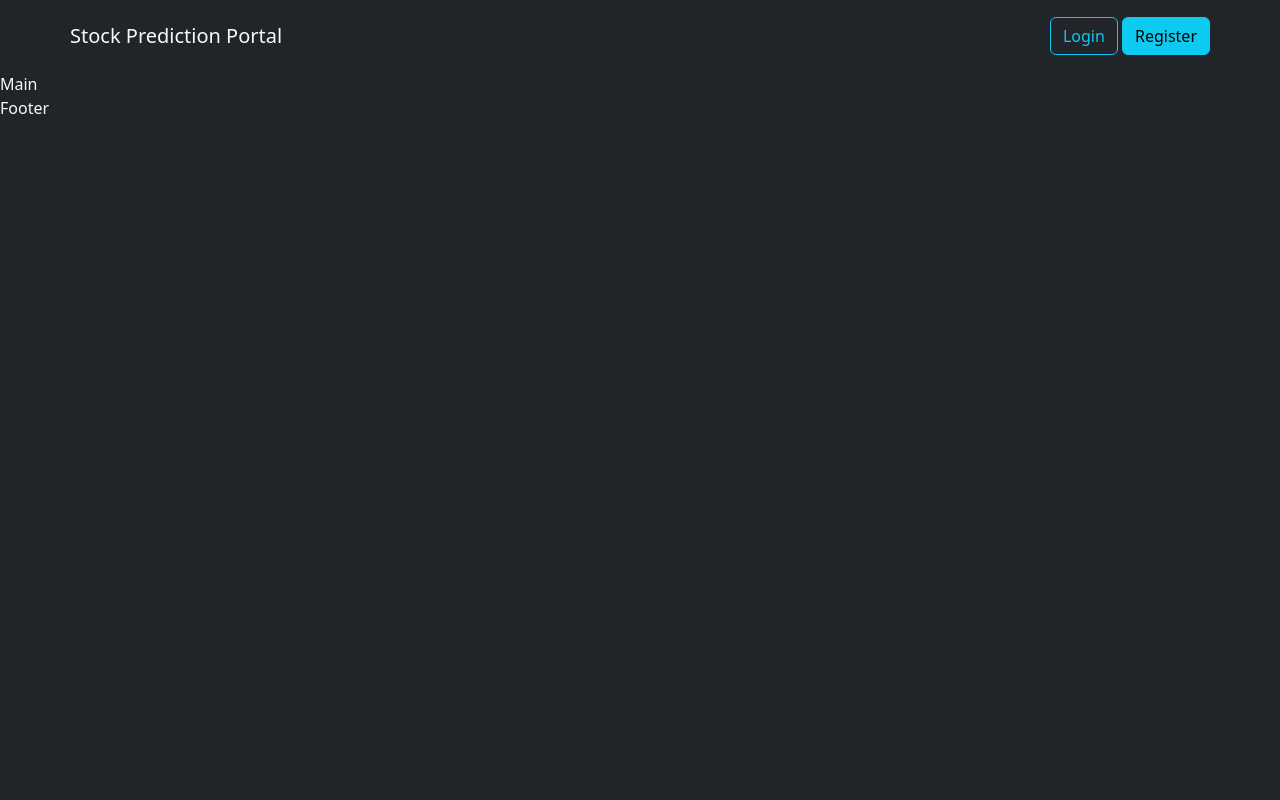
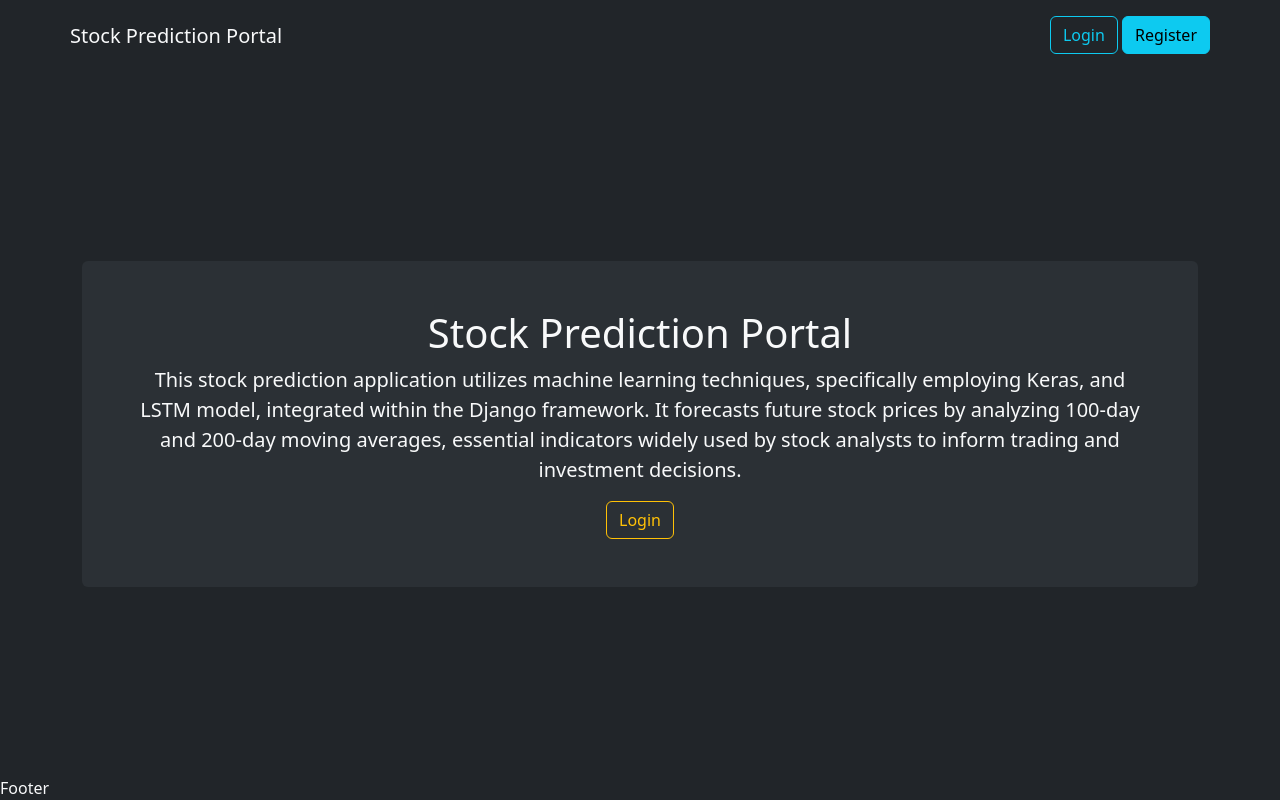
Before and after one commit to galangpiliang/stock-prediction-portal, a React (Vite) app in the folder frontend-react/: page / in a window 1280 px wide. Built offline with nearby package versions, Linux system fonts and the light colour scheme.

Commit message:
Main Component Design

```diff
--- a/frontend-react/src/assets/css/style.css
+++ b/frontend-react/src/assets/css/style.css
@@ -1,3 +1,16 @@
 body{
     background-color: #212529;
 }
+.bg-light-dark{
+    background-color: #2B3035;
+}
+
+#root{
+    display: flex;
+    flex-direction: column;
+    min-height: 100vh;
+}
+
+.container{
+    flex: 1;
+}
--- a/frontend-react/src/components/Header.jsx
+++ b/frontend-react/src/components/Header.jsx
@@ -3,7 +3,7 @@
 const Header = () => {
     return (
         <>
-            <nav className="navbar container pt-3 pb-3">
+            <nav className="navbar container pt-3 pb-3 align-items-start">
                 <a className='navbar-brand text-light' href="">Stock Prediction Portal</a>
 
                 <div>
--- a/frontend-react/src/components/Main.jsx
+++ b/frontend-react/src/components/Main.jsx
@@ -2,7 +2,17 @@
 
 const Main = () => {
     return (
-        <div className='text-light'>Main</div>
+        <>
+            <div className="container">
+                <div className="p-5 text-center bg-light-dark rounded">
+                    <h1 className='text-light'>Stock Prediction Portal</h1>
+                    <p className="text-light lead">
+                        This stock prediction application utilizes machine learning techniques, specifically employing Keras, and LSTM model, integrated within the Django framework. It forecasts future stock prices by analyzing 100-day and 200-day moving averages, essential indicators widely used by stock analysts to inform trading and investment decisions.
+                    </p>
+                    <a href="" className="btn btn-outline-warning">Login</a>
+                </div>
+            </div>
+        </>
     )
 }
 
```
